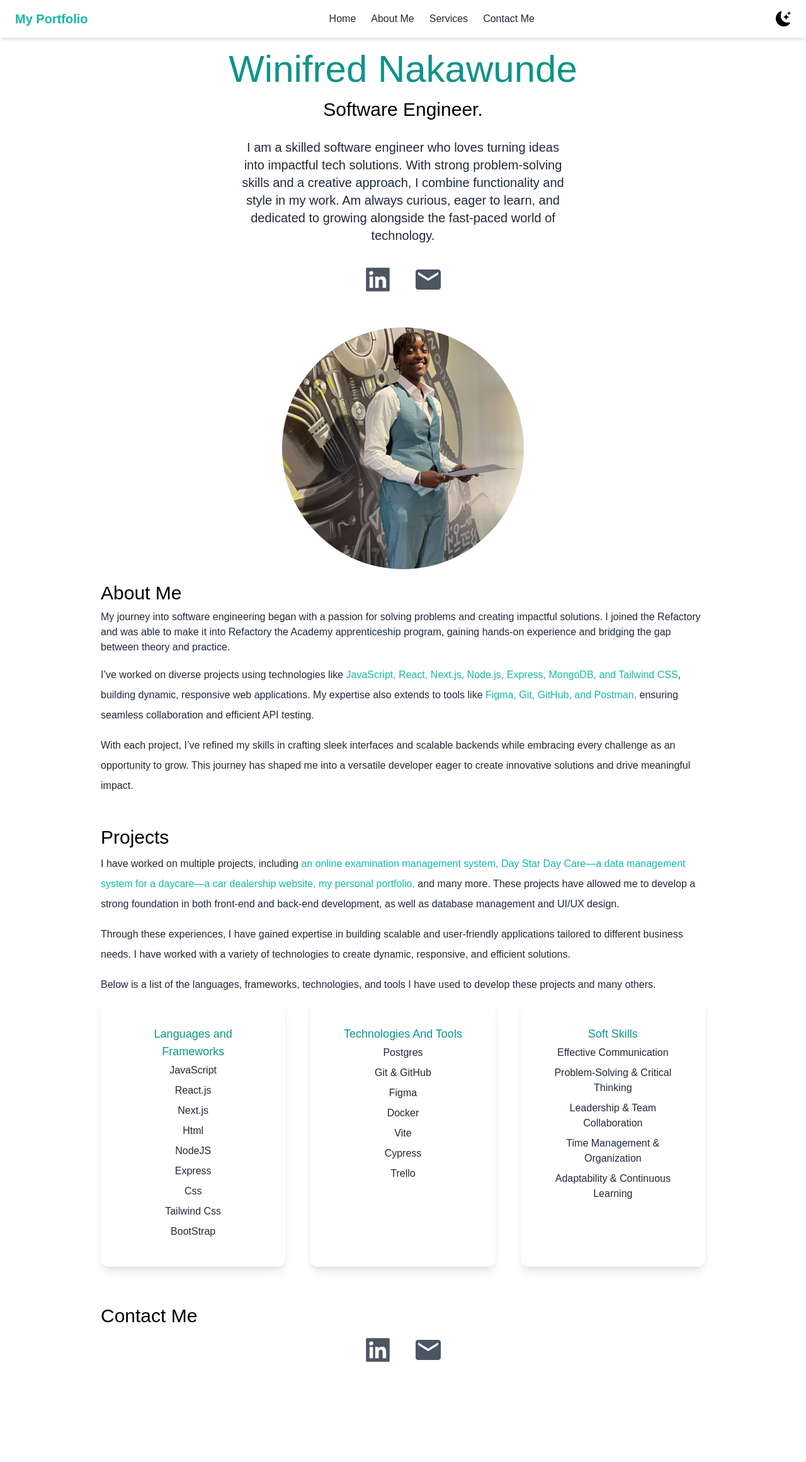
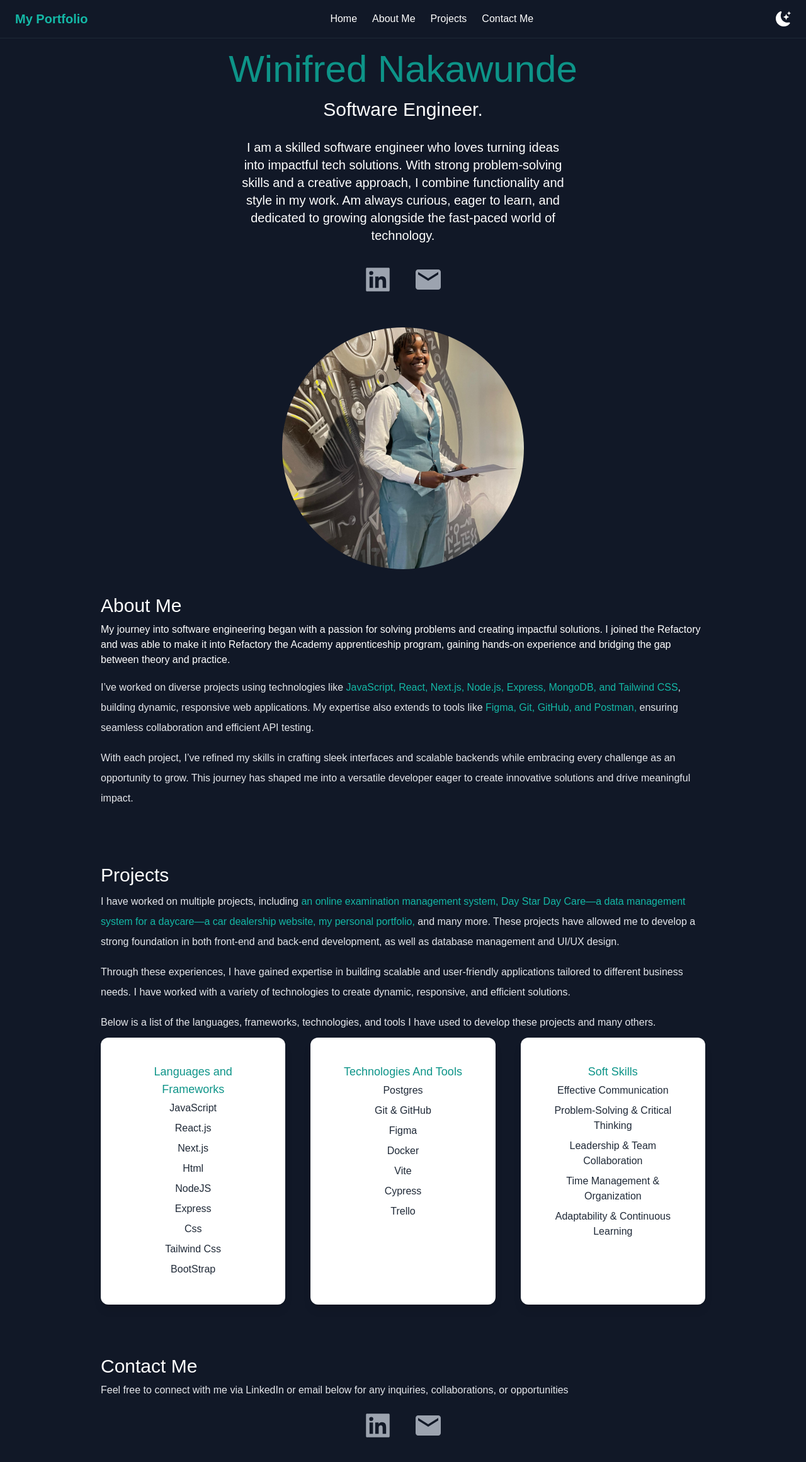
Before and after one commit to NAKAWINIFRED/my-portfolio, a Next.js app: page / in a window 1280 px wide. Shown: the top 2322 px of the page at 63% size. Before the commit the page ends 2220 px from the top, so only its background shows below. Built offline with nearby package versions, Linux system fonts and the light colour scheme.

Commit message:
updates to the nav bar

```diff
--- a/app/page.js
+++ b/app/page.js
@@ -163,7 +163,7 @@ import { MdEmail } from "react-icons/md";
 import me from "../public/me.png";
 
 export default function Home() {
-  const [darkMode, setDarkMode] = useState(false);
+  const [darkMode, setDarkMode] = useState(true);
 
   return (
     <div className={darkMode ? "dark" : ""}>
@@ -173,12 +173,13 @@ export default function Home() {
         <link rel="icon" href="/favicon.ico" />
       </Head>
 
-      <nav className="py-4 flex justify-between items-center px-6 bg-white dark:bg-gray-900 shadow-md fixed w-full z-10">
+      <nav className="py-4 flex justify-between items-center px-6 bg-white dark:bg-gray-900 border-b border-gray-200 dark:border-gray-800 fixed w-full z-10">
+
         <h1 className="text-xl font-bold text-teal-500">My Portfolio</h1>
         <ul className="flex gap-6 text-gray-800 dark:text-white">
           <li><a href="#home" className="hover:text-teal-500">Home</a></li>
           <li><a href="#about" className="hover:text-teal-500">About Me</a></li>
-          <li><a href="#services" className="hover:text-teal-500">Services</a></li>
+          <li><a href="#projects" className="hover:text-teal-500">Projects</a></li>
           <li><a href="#contact" className="hover:text-teal-500">Contact Me</a></li>
         </ul>
         <BsFillMoonStarsFill
@@ -209,7 +210,7 @@ export default function Home() {
           </div>
         </section>
 
-        <section id="about" className="py-5">
+        <section id="about" className="py-10">
           <h3 className="text-3xl dark:text-white">About Me</h3>
           <p className="text-md py-2 text-gray-800 dark:text-white">
             My journey into software engineering began with a passion for solving problems and
@@ -235,7 +236,7 @@ export default function Home() {
             </p>
         </section>
 
-        <section id="projects" className="py-5">
+        <section id="projects" className="py-10">
           <h3 className="text-3xl dark:text-white">Projects</h3>
           <p className="text-md py-2 leading-8 text-gray-800 dark:text-gray-200">
              I have worked on multiple projects, including <span className="text-teal-500">an online examination management system, Day Star Day Care—a data management system for a daycare—a car dealership website, my personal portfolio, </span> and many more. These projects have allowed me to develop a strong foundation in both front-end and back-end development, as well as database management and UI/UX design.
@@ -285,7 +286,11 @@ export default function Home() {
 
         <section id="contact" className="py-10">
           <h3 className="text-3xl dark:text-white">Contact Me</h3>
+          <p className="text-md py-2 text-gray-800 dark:text-gray-200">
+          Feel free to connect with me via LinkedIn or email below for any inquiries, collaborations, or opportunities
+          </p>
           <div className="text-5xl flex justify-center gap-8 py-3 text-gray-600 dark:text-gray-400">
+
             <a href="https://www.linkedin.com/in/winifred-nakawunde-22a83a303/" target="_blank" rel="noopener noreferrer">
               <AiFillLinkedin />
             </a>
```
